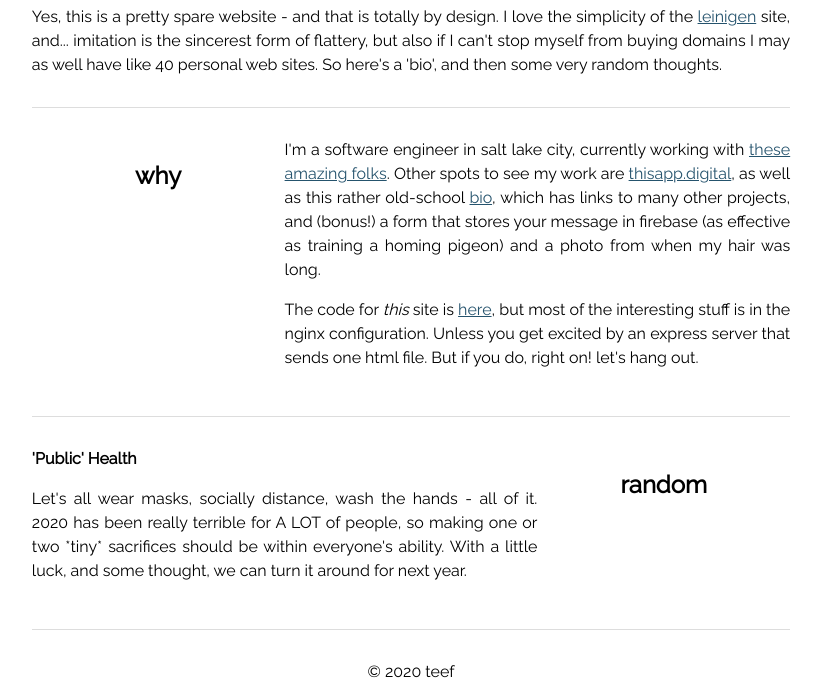
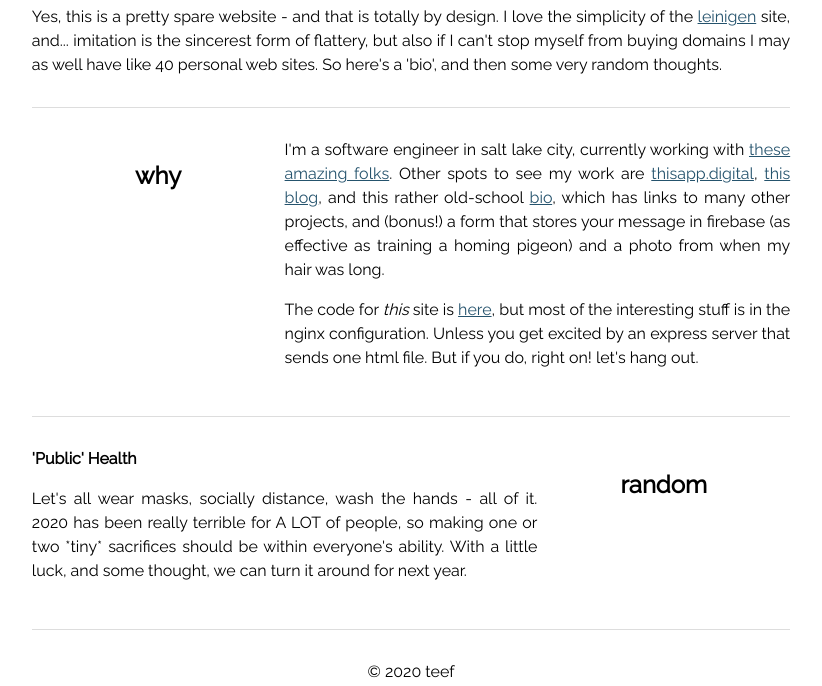
Before and after one commit to tylermorrisford/teef-dot-dev, a website: page public/index.html in a window 1280 px wide. Shown: the part 114-800 px from the top of the page, without its empty margins (229-1051 px from the left). Drawn offline with Linux system fonts and the light colour scheme.

Commit message:
update homepage

```diff
--- a/public/index.html
+++ b/public/index.html
@@ -30,7 +30,7 @@
         <hr>
         <div class="titleLeft">
             <div><h2>why</h2></div>
-            <div class="justify">I'm a software engineer in salt lake city, currently working with <a href="https://medicine.utah.edu/ccts/bmic/">these amazing folks</a>. Other spots to see my work are <a href="http://thisapp.digital">thisapp.digital</a>, as well as this rather old-school <a href="https://tylerford.io/">bio</a>, which has links to many other projects, and (bonus!) a form that stores your message in firebase (as effective as training a homing pigeon) and a photo from when my hair was long.
+            <div class="justify">I'm a software engineer in salt lake city, currently working with <a href="https://medicine.utah.edu/ccts/bmic/">these amazing folks</a>. Other spots to see my work are <a href="https://thisapp.digital">thisapp.digital</a>, <a href="https://teef.blog">this blog</a>, and this rather old-school <a href="https://tylerford.io/">bio</a>, which has links to many other projects, and (bonus!) a form that stores your message in firebase (as effective as training a homing pigeon) and a photo from when my hair was long.
             <p>The code for <em>this</em> site is <a href="https://github.com/tylermorrisford/teef-dot-dev">here</a>, but most of the interesting stuff is in the nginx configuration. Unless you get excited by an express server that sends one html file. But if you do, right on! let's hang out.</p></div>
         </div>
         <hr>
```
